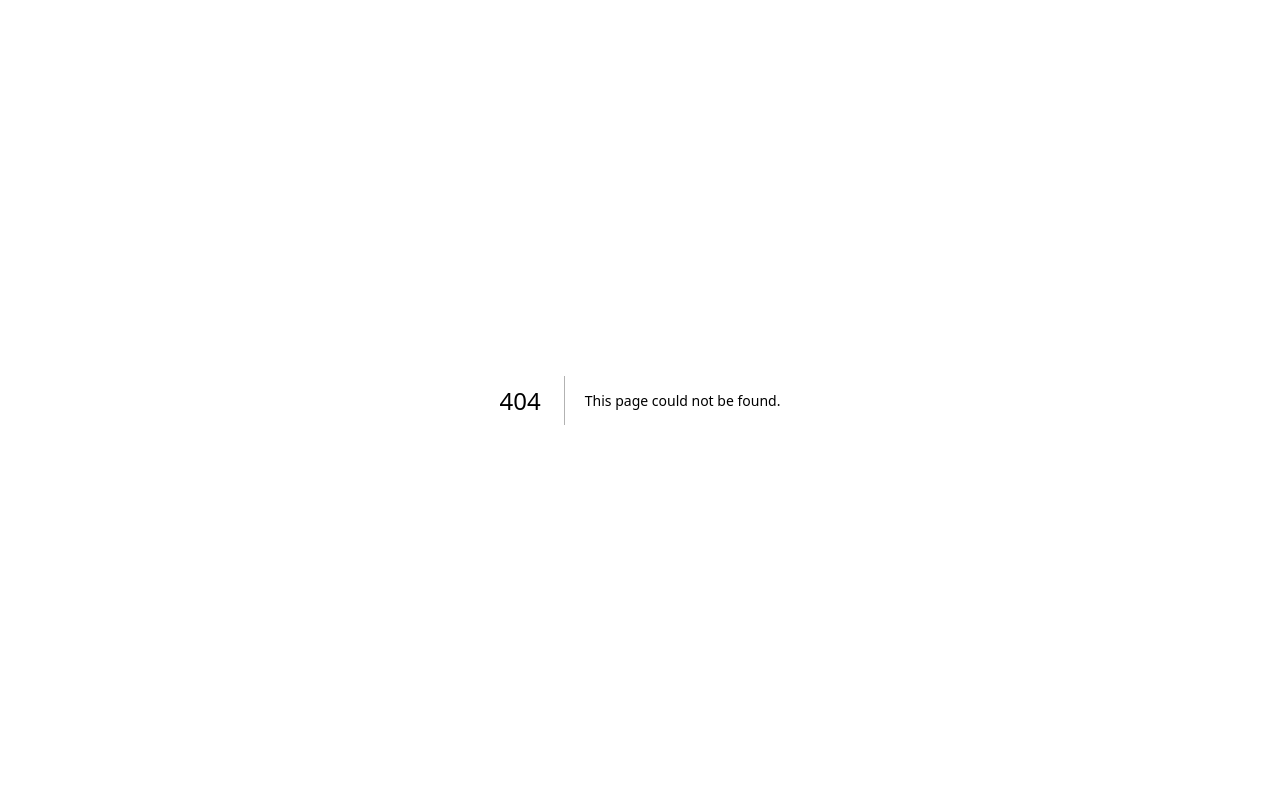
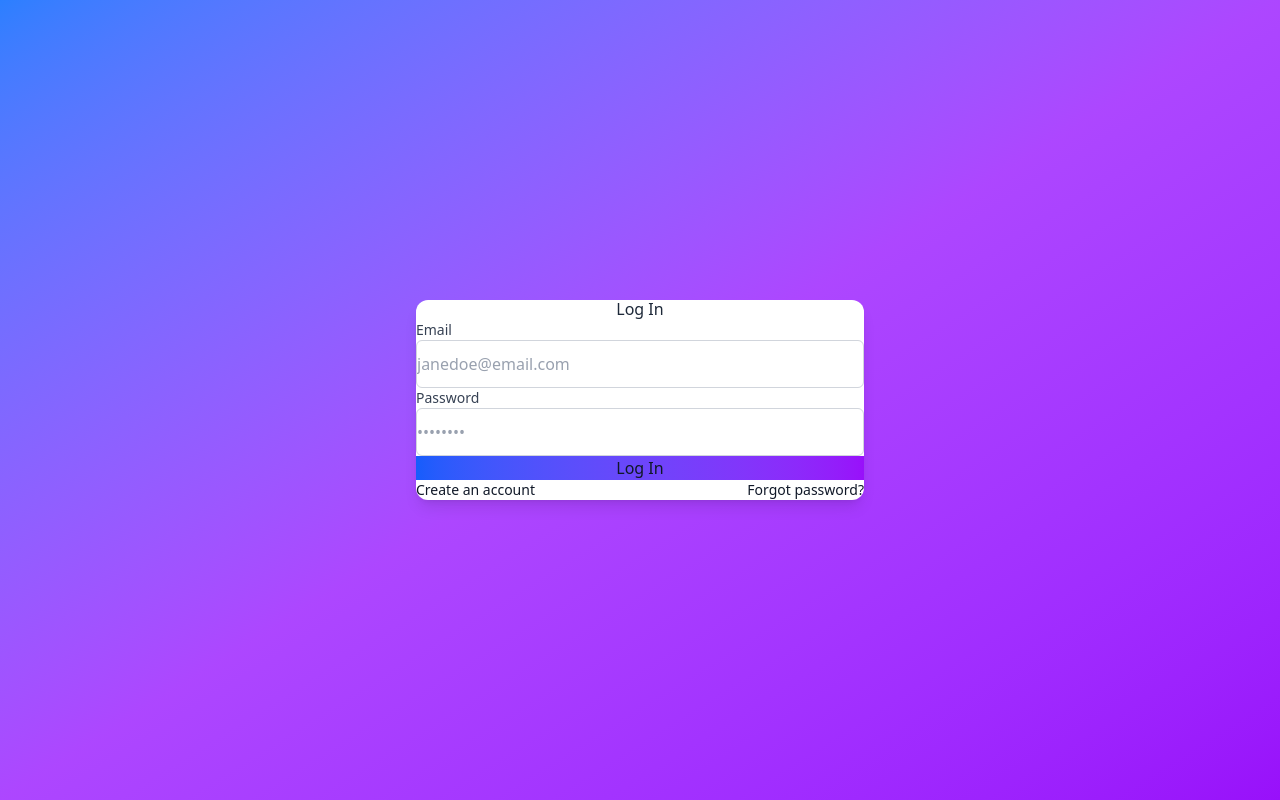
Before and after one commit to RensithUdara/corporate-client-system, a Next.js app: page /login in a window 1280 px wide. Before the commit this address had no page. Built offline with nearby package versions, Linux system fonts and the light colour scheme.

Commit message:
Add login page component with form validation and styling

```diff
--- /dev/null
+++ b/src/app/login/page.tsx
@@ -0,0 +1,73 @@
+'use client';
+
+import { useForm } from 'react-hook-form';
+import { zodResolver } from '@hookform/resolvers/zod';
+import * as z from 'zod';
+import { loginUser } from '@/lib/api';
+import Link from 'next/link';
+
+const schema = z.object({
+  email: z.string().email('Invalid email').min(1, 'Email is required'),
+  password: z.string().min(1, 'Password is required'),
+});
+
+type FormData = z.infer<typeof schema>;
+
+export default function LoginPage() {
+  const { register, handleSubmit, formState: { errors } } = useForm<FormData>({
+    resolver: zodResolver(schema),
+  });
+
+  const onSubmit = async (data: FormData) => {
+    try {
+      const response = await loginUser(data);
+      console.log('Login successful:', response);
+    } catch (error) {
+      console.error('Login failed:', error);
+    }
+  };
+
+  return (
+    <div className="min-h-screen flex items-center justify-center p-6 bg-gradient-to-br from-blue-500 via-purple-500 to-purple-600">
+      <div className="w-full max-w-md bg-white rounded-xl p-8 shadow-lg transform transition-all hover:shadow-xl">
+        <h1 className="text-3xl font-semibold mb-6 text-gray-800 text-center">Log In</h1>
+        <form onSubmit={handleSubmit(onSubmit)} className="space-y-6">
+          <div className="px-4">
+            <label className="block text-sm font-medium text-gray-700 mb-2">Email</label>
+            <input
+              type="email"
+              placeholder="janedoe@email.com"
+              {...register('email')}
+              className="custom-input transition-all duration-200 focus:ring-purple-500"
+            />
+            {errors.email && <p className="text-red-500 text-xs mt-1">{errors.email.message}</p>}
+          </div>
+          <div className="px-4">
+            <label className="block text-sm font-medium text-gray-700 mb-2">Password</label>
+            <input
+              type="password"
+              placeholder="••••••••"
+              {...register('password')}
+              className="custom-input transition-all duration-200 focus:ring-purple-500"
+            />
+            {errors.password && <p className="text-red-500 text-xs mt-1">{errors.password.message}</p>}
+          </div>
+          <button
+            type="submit"
+            className="w-full bg-gradient-to-r from-blue-600 to-purple-600 text-white rounded-lg py-3 font-medium hover:from-blue-700 hover:to-purple-700 transition-all duration-300"
+          >
+            Log In
+          </button>
+          <div className="flex justify-between text-sm mt-4 px-4">
+            <Link href="/register" className="text-purple-600 hover:underline hover:text-purple-800 transition-colors">
+              Create an account
+            </Link>
+            <Link href="/forgot-password" className="text-purple-600 hover:underline hover:text-purple-800 transition-colors">
+              Forgot password?
+            </Link>
+          </div>
+        </form>
+      </div>
+    </div>
+  );
+}
```
